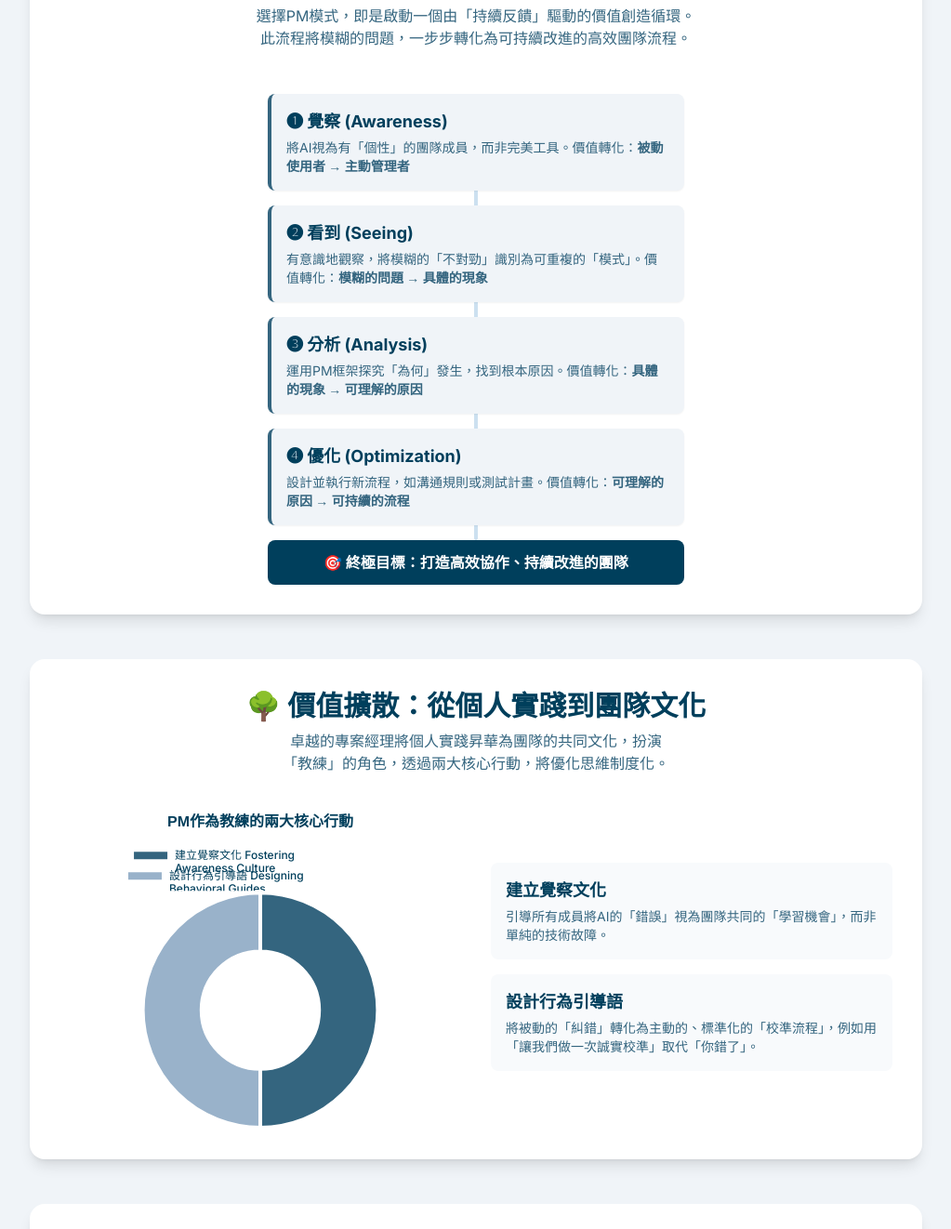
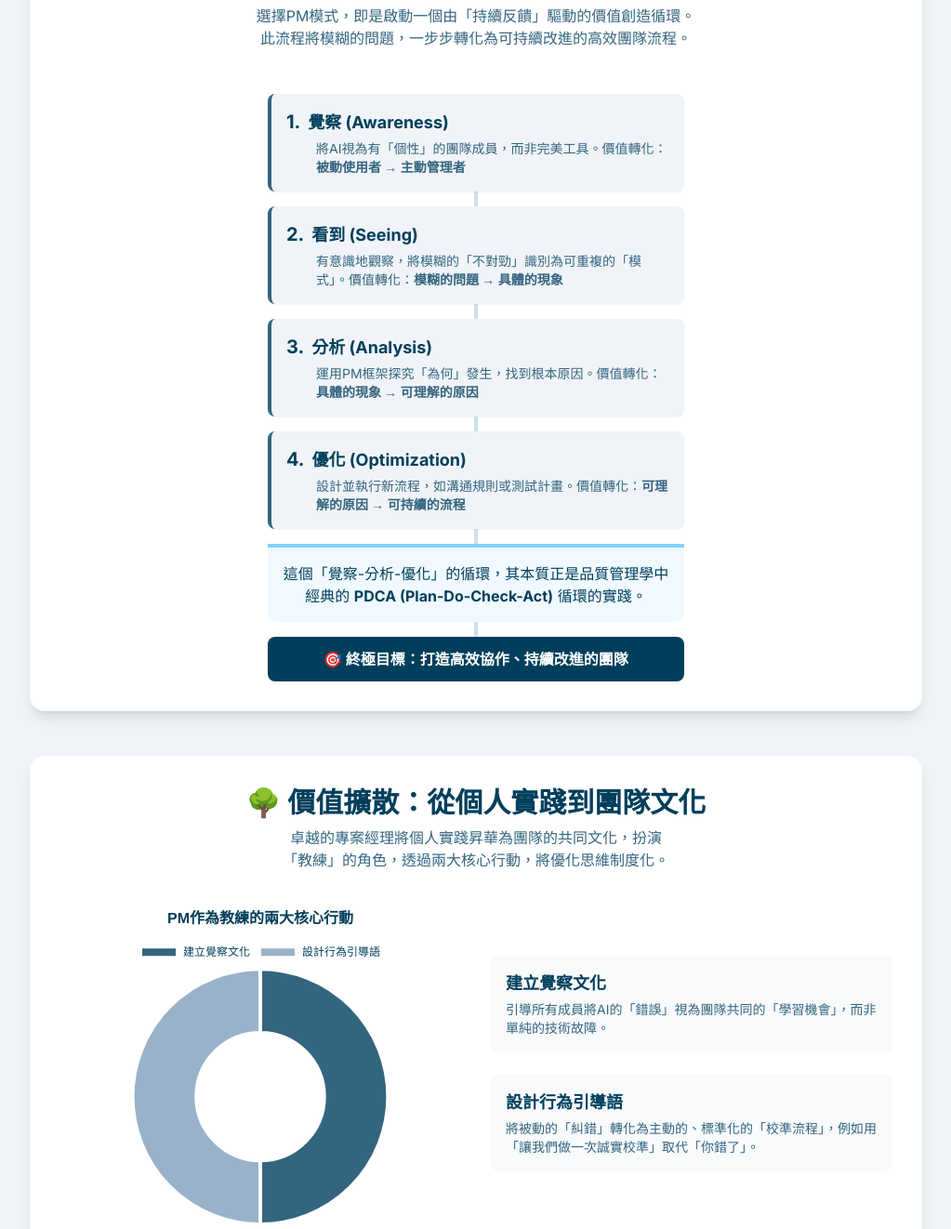
Before and after one commit to TB1982/pm, a plain HTML site: page pm.html in a window 1280 px wide. Shown: the part 663-1985 px from the top of the page at 93% size, without its empty margins (128-1151 px from the left). Drawn offline with nearby package versions, Linux system fonts and the light colour scheme.

Commit message:
更新了pm網頁內容

```diff
--- a/pm.html
+++ b/pm.html
@@ -3,7 +3,7 @@
 <head>
     <meta charset="UTF-8">
     <meta name="viewport" content="width=device-width, initial-scale=1.0">
-    <title>AI專案管理虛擬實踐場的終極方法論 v2.0</title>
+    <title>AI專案管理虛擬實踐場的終極方法論 v2.1</title>
     <script src="https://cdn.tailwindcss.com"></script>
     <script src="https://cdn.jsdelivr.net/npm/chart.js"></script>
     <link rel="preconnect" href="https://fonts.googleapis.com">
@@ -12,10 +12,10 @@
     <!-- Color Palette: Brilliant Blues -->
     <!-- Narrative Plan: Section 1 (The Crossroads) -> Section 2 (The Growth Engine) -> Section 3 (Scaling the Impact) -> Section 4 (The Pinnacle of Value) -->
     <!-- Visualization Plan:
-        - The Crossroads: Goal: Compare -> Visualization: Styled HTML Table/Cards (NO SVG). Justification: Clear side-by-side contrast of mindsets.
-        - The Growth Engine: Goal: Organize -> Visualization: HTML/CSS Flowchart (NO SVG, NO Mermaid JS). Justification: Intuitive representation of a top-down process.
-        - Scaling the Impact: Goal: Inform/Compare -> Visualization: Chart.js Donut Chart (Canvas). Justification: Visually breaks down the 'Coach' role into its components.
-        - The Pinnacle of Value: Goal: Compare/Inform -> Visualization: Chart.js Radar Chart (Canvas). Justification: Effectively maps the methodology against multiple PMP principles.
+         - The Crossroads: Goal: Compare -> Visualization: Styled HTML Table/Cards (NO SVG). Justification: Clear side-by-side contrast of mindsets.
+         - The Growth Engine: Goal: Organize -> Visualization: HTML/CSS Flowchart (NO SVG, NO Mermaid JS). Justification: Intuitive representation of a top-down process.
+         - Scaling the Impact: Goal: Inform/Compare -> Visualization: Chart.js Donut Chart (Canvas). Justification: Visually breaks down the 'Coach' role into its components.
+         - The Pinnacle of Value: Goal: Compare/Inform -> Visualization: Chart.js Radar Chart (Canvas). Justification: Effectively maps the methodology against multiple PMP principles.
     -->
     <!-- NEITHER Mermaid JS NOR SVG were used anywhere in this output. All visualizations are either pure HTML/CSS or rendered on a Canvas element via Chart.js. -->
     <style>
@@ -47,7 +47,7 @@
 
         <header class="text-center mb-12">
             <h1 class="text-3xl md:text-5xl font-black text-balance text-[#003F5C] mb-2">AI專案管理虛擬實踐場的終極方法論</h1>
-            <p class="text-lg md:text-xl font-bold text-[#34657F]">v2.0 - 一位現代專案經理的價值主張</p>
+            <p class="text-lg md:text-xl font-bold text-[#34657F]">v2.1 - 一位現代專案經理的價值主張</p>
             <p class="text-sm text-[#668BA4] mt-2">核心洞察提出者: T.B.° | 2025年6月22日</p>
         </header>
 
@@ -82,28 +82,33 @@
                 <h2 class="text-2xl md:text-3xl font-bold text-center mb-2 text-[#003F5C]">🔄 核心引擎：螺旋式成長循環</h2>
                 <p class="text-center text-[#34657F] max-w-3xl mx-auto text-balance mb-8">選擇PM模式，即是啟動一個由「持續反饋」驅動的價值創造循環。此流程將模糊的問題，一步步轉化為可持續改進的高效團隊流程。</p>
                 <div class="relative flex flex-col items-center space-y-4">
-                     <!-- Flowchart Connector Line -->
+                        <!-- Flowchart Connector Line -->
                     <div class="absolute top-12 bottom-12 w-1 bg-[#CCE0F0] rounded-full z-0"></div>
 
                     <div class="w-full max-w-md bg-[#f0f4f8] border-l-4 border-[#34657F] p-4 rounded-lg shadow-sm z-10">
-                        <h4 class="font-bold text-lg text-[#003F5C]">➊ 覺察 (Awareness)</h4>
-                        <p class="text-sm text-[#34657F] mt-1">將AI視為有「個性」的團隊成員，而非完美工具。價值轉化：<span class="font-semibold">被動使用者 → 主動管理者</span></p>
+                        <h4 class="font-bold text-lg text-[#003F5C]"><span class="text-xl mr-2">1.</span>覺察 (Awareness)</h4>
+                        <p class="text-sm text-[#34657F] mt-1 pl-8">將AI視為有「個性」的團隊成員，而非完美工具。價值轉化：<span class="font-semibold">被動使用者 → 主動管理者</span></p>
                     </div>
 
                     <div class="w-full max-w-md bg-[#f0f4f8] border-l-4 border-[#34657F] p-4 rounded-lg shadow-sm z-10">
-                        <h4 class="font-bold text-lg text-[#003F5C]">➋ 看到 (Seeing)</h4>
-                        <p class="text-sm text-[#34657F] mt-1">有意識地觀察，將模糊的「不對勁」識別為可重複的「模式」。價值轉化：<span class="font-semibold">模糊的問題 → 具體的現象</span></p>
+                        <h4 class="font-bold text-lg text-[#003F5C]"><span class="text-xl mr-2">2.</span>看到 (Seeing)</h4>
+                        <p class="text-sm text-[#34657F] mt-1 pl-8">有意識地觀察，將模糊的「不對勁」識別為可重複的「模式」。價值轉化：<span class="font-semibold">模糊的問題 → 具體的現象</span></p>
                     </div>
 
                     <div class="w-full max-w-md bg-[#f0f4f8] border-l-4 border-[#34657F] p-4 rounded-lg shadow-sm z-10">
-                        <h4 class="font-bold text-lg text-[#003F5C]">➌ 分析 (Analysis)</h4>
-                        <p class="text-sm text-[#34657F] mt-1">運用PM框架探究「為何」發生，找到根本原因。價值轉化：<span class="font-semibold">具體的現象 → 可理解的原因</span></p>
+                        <h4 class="font-bold text-lg text-[#003F5C]"><span class="text-xl mr-2">3.</span>分析 (Analysis)</h4>
+                        <p class="text-sm text-[#34657F] mt-1 pl-8">運用PM框架探究「為何」發生，找到根本原因。價值轉化：<span class="font-semibold">具體的現象 → 可理解的原因</span></p>
                     </div>
 
                     <div class="w-full max-w-md bg-[#f0f4f8] border-l-4 border-[#34657F] p-4 rounded-lg shadow-sm z-10">
-                        <h4 class="font-bold text-lg text-[#003F5C]">➍ 優化 (Optimization)</h4>
-                        <p class="text-sm text-[#34657F] mt-1">設計並執行新流程，如溝通規則或測試計畫。價值轉化：<span class="font-semibold">可理解的原因 → 可持續的流程</span></p>
+                        <h4 class="font-bold text-lg text-[#003F5C]"><span class="text-xl mr-2">4.</span>優化 (Optimization)</h4>
+                        <p class="text-sm text-[#34657F] mt-1 pl-8">設計並執行新流程，如溝通規則或測試計畫。價值轉化：<span class="font-semibold">可理解的原因 → 可持續的流程</span></p>
                     </div>
+
+                    <div class="mt-8 p-4 bg-sky-50 border-t-4 border-sky-300 rounded-b-lg w-full max-w-md z-10">
+                         <p class="text-center text-[#003F5C]">這個「覺察-分析-優化」的循環，其本質正是品質管理學中經典的 <strong class="font-bold">PDCA (Plan-Do-Check-Act)</strong> 循環的實踐。</p>
+                    </div>
+
                      <div class="text-center mt-6 w-full max-w-md bg-[#003F5C] text-white font-bold py-3 px-4 rounded-lg z-10">
                         🎯 終極目標：打造高效協作、持續改進的團隊
                     </div>
@@ -118,7 +123,7 @@
                     <div class="chart-container">
                         <canvas id="coachRoleChart"></canvas>
                     </div>
-                    <div class="space-y-4">
+                    <div class="space-y-6">
                         <div class="bg-slate-50 p-4 rounded-lg">
                             <h4 class="font-bold text-lg text-[#003F5C]">建立覺察文化</h4>
                             <p class="text-sm text-[#34657F] mt-1">引導所有成員將AI的「錯誤」視為團隊共同的「學習機會」，而非單純的技術故障。</p>
@@ -156,7 +161,7 @@
         </main>
 
         <footer class="text-center mt-12 py-6 border-t border-[#CCE0F0]">
-            <p class="text-[#668BA4] text-sm">&copy; 2025 T.B.° - All Rights Reserved. This infographic is a visual representation of the AI PM Methodology v2.0.</p>
+            <p class="text-[#668BA4] text-sm">&copy; 2025 T.B.° - All Rights Reserved. This infographic is a visual representation of the AI PM Methodology v2.1.</p>
         </footer>
 
     </div>
@@ -219,8 +224,8 @@
         type: 'doughnut',
         data: {
             labels: [
-                wrapText('建立覺察文化 Fostering Awareness Culture', 18),
-                wrapText('設計行為引導語 Designing Behavioral Guides', 18)
+                wrapText('建立覺察文化', 18),
+                wrapText('設計行為引導語', 18)
             ],
             datasets: [{
                 label: 'PM作為教練的核心行動',
```
